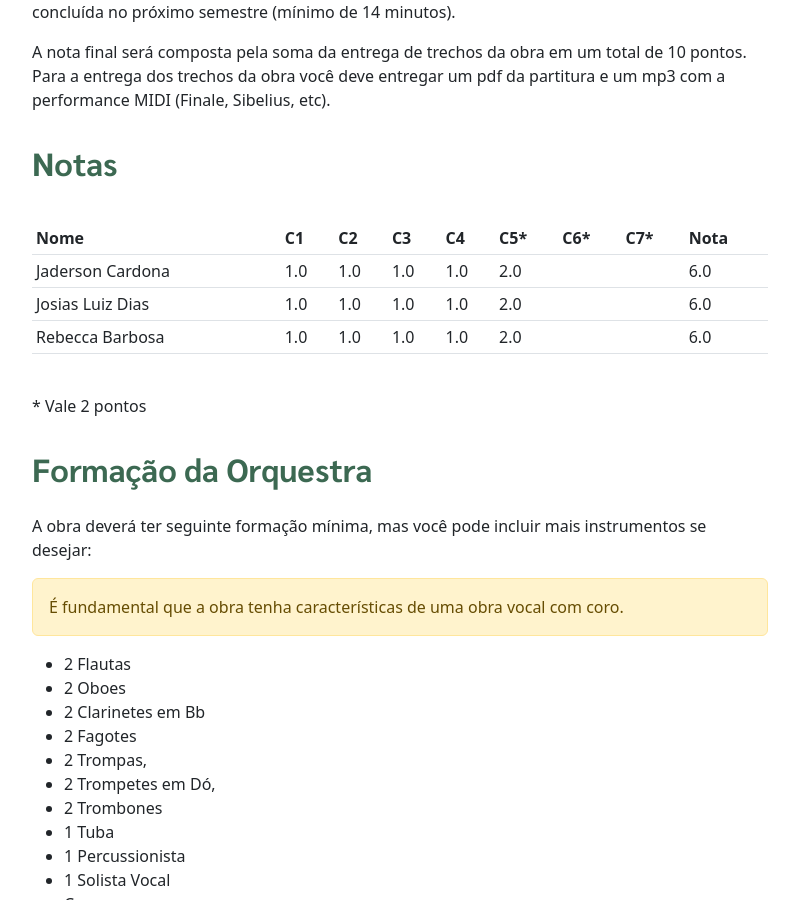
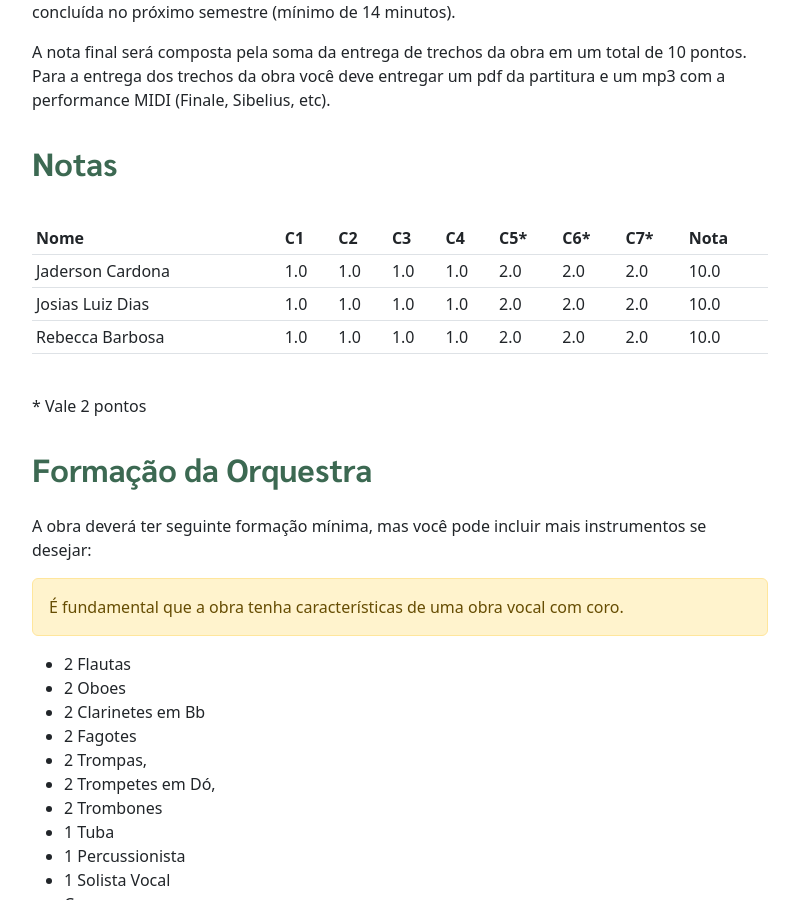
Before and after one commit to pedrokroger/pedrokroger.github.io, a Jekyll site: the page built from pages/musb18-comp9.md, in a window 1280 px wide and 900 px high, scrolled down 440 px. Shown: the whole window, without its empty margins (50-849 px from the left). Built offline with Jekyll 4.4.1, drawn with Linux system fonts in a browser that asks for light colours.

Commit message:
Notas Composição e Orquestração

```diff
--- a/pages/musb18-comp9.md
+++ b/pages/musb18-comp9.md
@@ -25,9 +25,9 @@ partitura e um mp3 com a performance MIDI (Finale, Sibelius, etc).
 
 | Nome             | C1  | C2  | C3  | C4  | C5* | C6* | C7* | Nota |
 |------------------|-----|-----|-----|-----|-----|-----|-----|------|
-| Jaderson Cardona | 1.0 | 1.0 | 1.0 | 1.0 | 2.0 |     |     | =sum |
-| Josias Luiz Dias | 1.0 | 1.0 | 1.0 | 1.0 | 2.0 |     |     | =sum |
-| Rebecca Barbosa  | 1.0 | 1.0 | 1.0 | 1.0 | 2.0 |     |     | =sum |
+| Jaderson Cardona | 1.0 | 1.0 | 1.0 | 1.0 | 2.0 | 2.0 | 2.0 | =sum |
+| Josias Luiz Dias | 1.0 | 1.0 | 1.0 | 1.0 | 2.0 | 2.0 | 2.0 | =sum |
+| Rebecca Barbosa  | 1.0 | 1.0 | 1.0 | 1.0 | 2.0 | 2.0 | 2.0 | =sum |
 
 \* Vale 2 pontos
 
```
Also changed, not shown: pages/musa84-orq1.md (+2 -2 lines).
